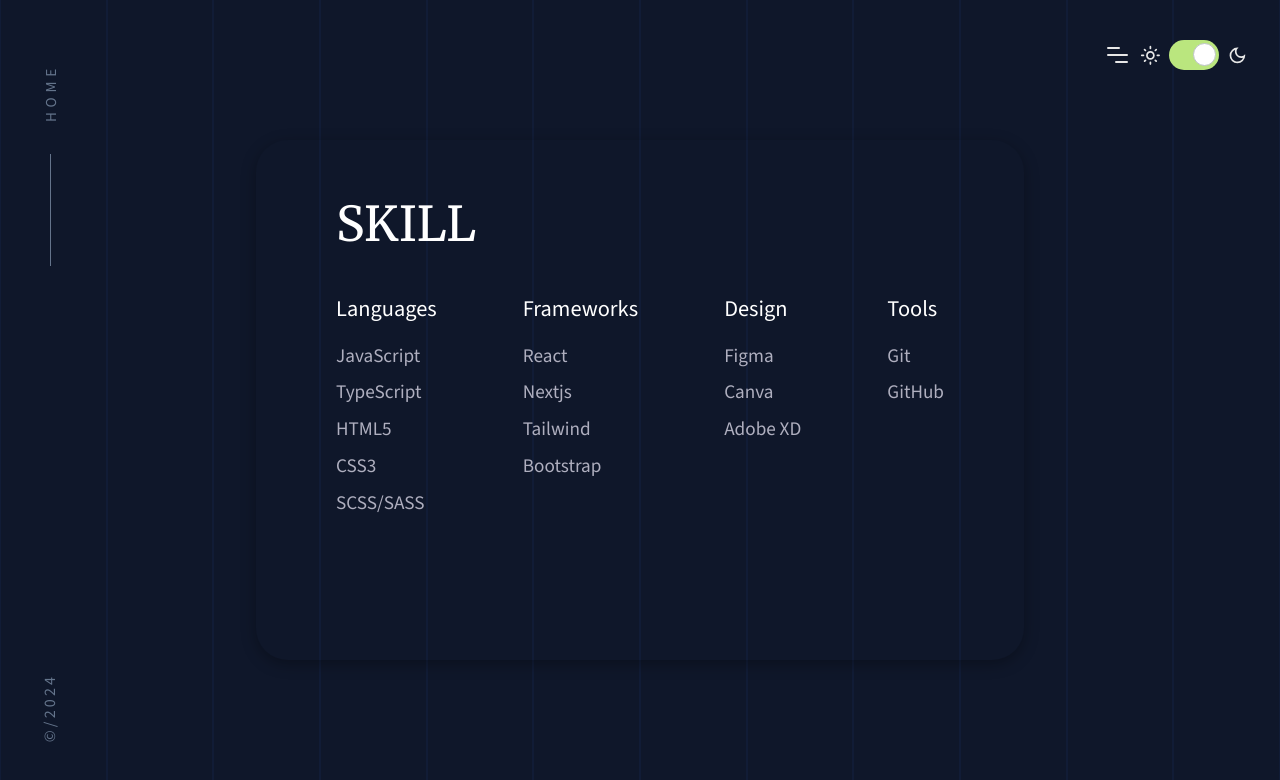
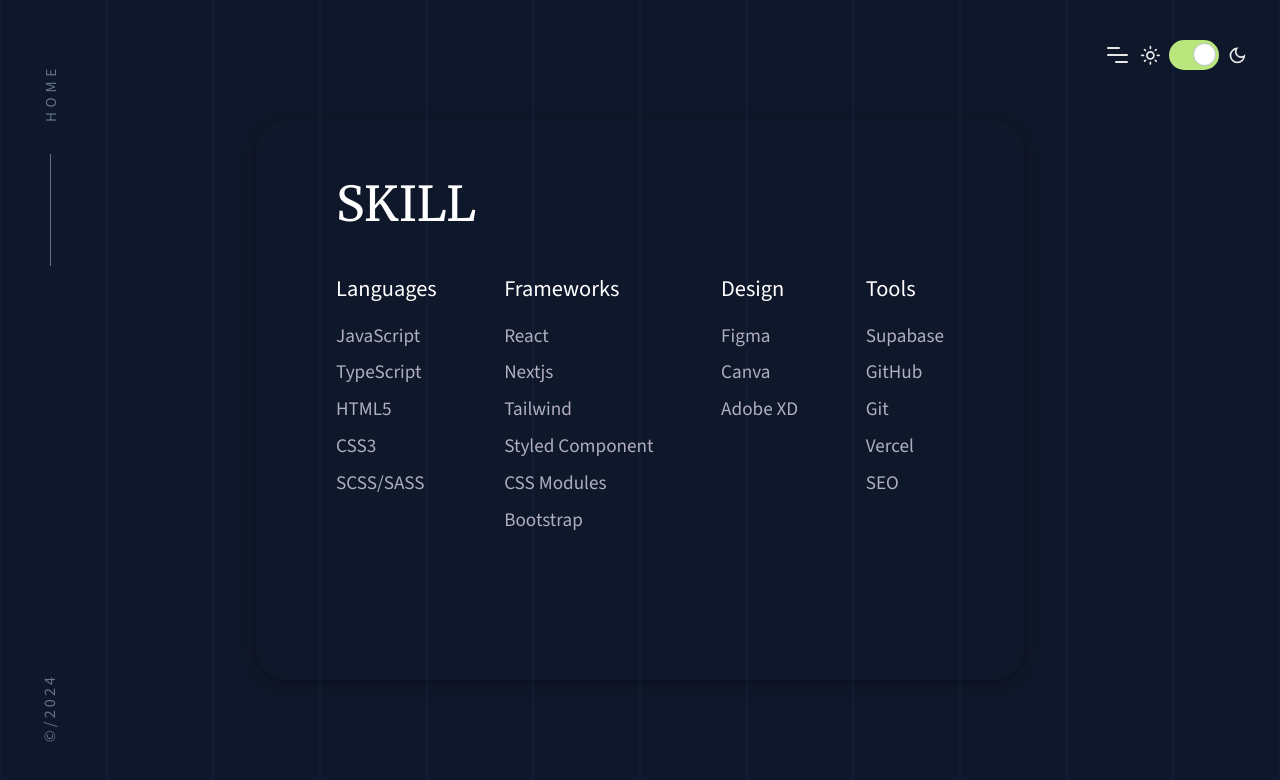
Before and after one commit to ifeanyiHM/ifeanyiiheme, a Next.js app: page /skills in a window 1280 px wide. Shown: the top 780 px of the page. Built offline with nearby package versions, Linux system fonts and the light colour scheme.

Commit message:
my portfolio

```diff
--- a/app/Components/skeleton/SkillsSkeleton.tsx
+++ b/app/Components/skeleton/SkillsSkeleton.tsx
@@ -37,7 +37,7 @@ function SkillsSkeleton() {
               >
                 {Array.from({
                   length:
-                    index === 0 ? 5 : index === 1 ? 4 : index === 2 ? 3 : 2,
+                    index === 0 ? 5 : index === 1 ? 6 : index === 2 ? 3 : 5,
                 }).map((_, idx) => (
                   <div
                     key={idx}
--- a/app/Data/PortfolioProps.tsx
+++ b/app/Data/PortfolioProps.tsx
@@ -88,7 +88,14 @@ export const skillCategories = [
   },
   {
     title: "Frameworks",
-    skills: ["React", "Nextjs", "Tailwind", "Bootstrap"],
+    skills: [
+      "React",
+      "Nextjs",
+      "Tailwind",
+      "Styled Component",
+      "CSS Modules",
+      "Bootstrap",
+    ],
   },
   {
     title: "Design",
@@ -96,7 +103,7 @@ export const skillCategories = [
   },
   {
     title: "Tools",
-    skills: ["Git", "GitHub"],
+    skills: ["Supabase", "GitHub", "Git", "Vercel", "SEO"],
   },
 ];
 
--- a/app/skills/SkillsPage.tsx
+++ b/app/skills/SkillsPage.tsx
@@ -18,7 +18,7 @@ function SkillsPage() {
       <div
         className={`${
           lightMode ? "text-[#444452]" : "text-[#afafbf]"
-        } ml-[4rem] md:w-[65%] lg:w-[60%] lg:h-[65vh] lg:px-[5rem] lg:pt-[3rem] lg:shadow-[0px_4px_15px_rgba(0,0,0,0.3)] md:mx-auto rounded-[2rem]`}
+        } ml-[4rem] md:w-[65%] lg:w-[60%] lg:h-[70vh] lg:px-[5rem] lg:pt-[3rem] lg:shadow-[0px_4px_15px_rgba(0,0,0,0.3)] md:mx-auto rounded-[2rem]`}
       >
         <h1
           className={`${merriweather.className} ${
```
